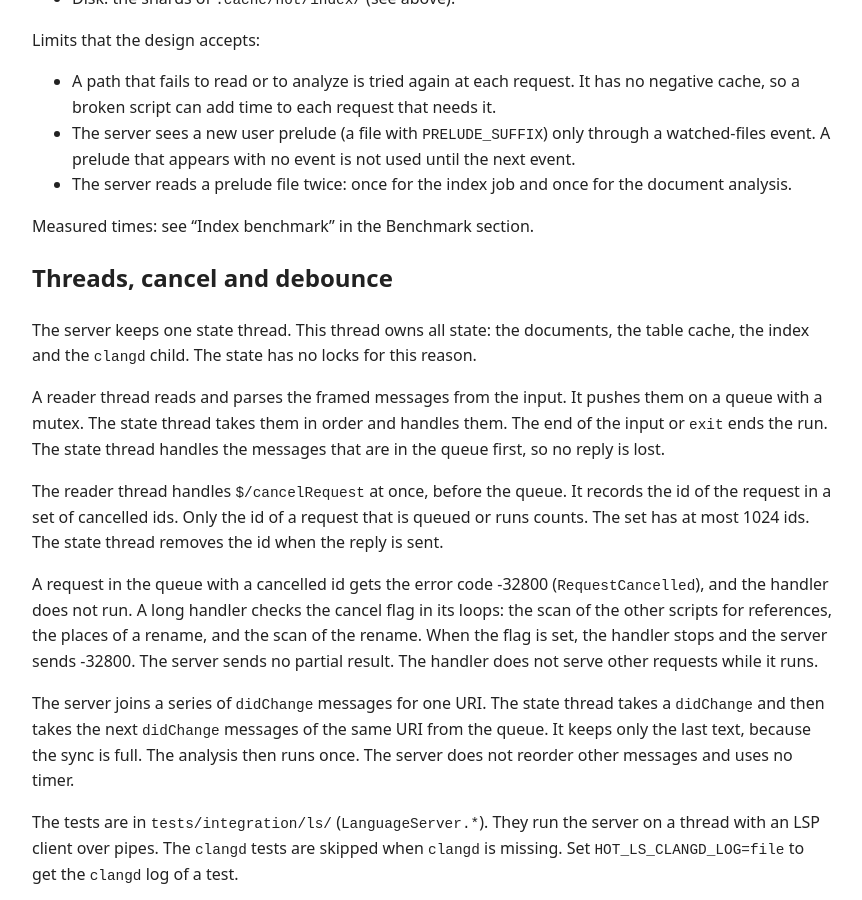
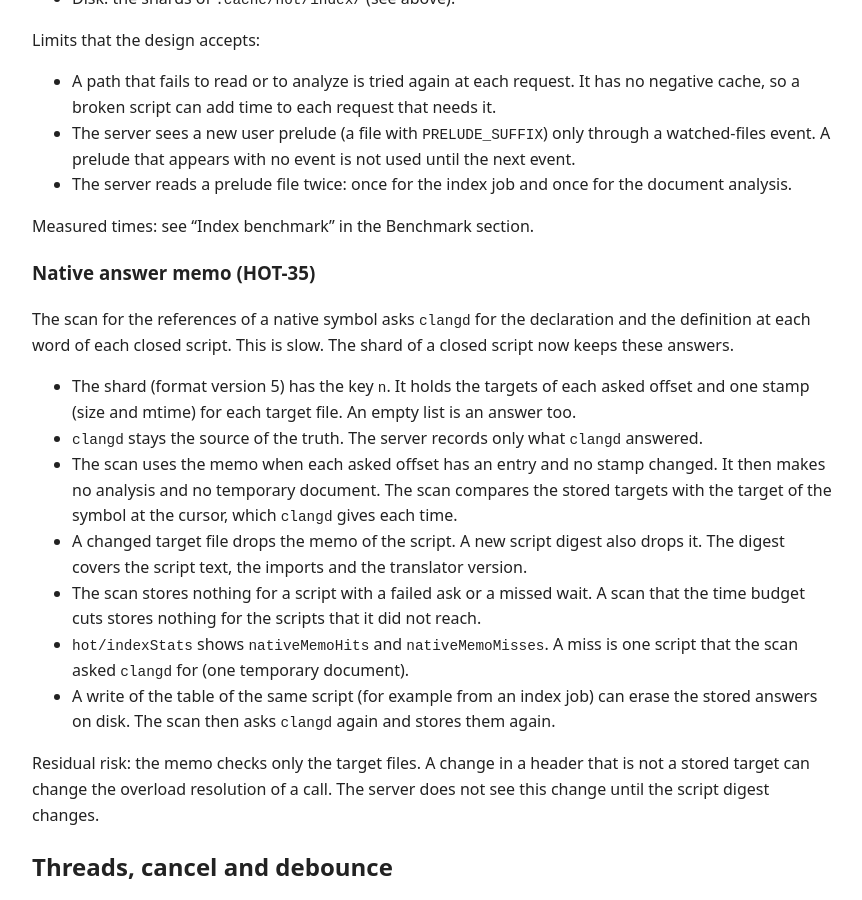
Before and after one commit to rokups/hotpp, a Jekyll site: the page built from doc/tools-ls.md, in a window 1280 px wide and 900 px high, scrolled down 10864 px. Shown: the whole window, without its empty margins (224-1086 px from the left). Built offline with Jekyll 4.4.1, drawn with Linux system fonts in a browser that asks for light colours.

Commit message:
HOT-35: document the native memo

```diff
--- a/doc/tools-ls.md
+++ b/doc/tools-ls.md
@@ -172,6 +172,20 @@ Limits that the design accepts:
 
 Measured times: see "Index benchmark" in the Benchmark section.
 
+### Native answer memo (HOT-35)
+
+The scan for the references of a native symbol asks `clangd` for the declaration and the definition at each word of each closed script. This is slow. The shard of a closed script now keeps these answers.
+
+- The shard (format version 5) has the key `n`. It holds the targets of each asked offset and one stamp (size and mtime) for each target file. An empty list is an answer too.
+- `clangd` stays the source of the truth. The server records only what `clangd` answered.
+- The scan uses the memo when each asked offset has an entry and no stamp changed. It then makes no analysis and no temporary document. The scan compares the stored targets with the target of the symbol at the cursor, which `clangd` gives each time.
+- A changed target file drops the memo of the script. A new script digest also drops it. The digest covers the script text, the imports and the translator version.
+- The scan stores nothing for a script with a failed ask or a missed wait. A scan that the time budget cuts stores nothing for the scripts that it did not reach.
+- `hot/indexStats` shows `nativeMemoHits` and `nativeMemoMisses`. A miss is one script that the scan asked `clangd` for (one temporary document).
+- A write of the table of the same script (for example from an index job) can erase the stored answers on disk. The scan then asks `clangd` again and stores them again.
+
+Residual risk: the memo checks only the target files. A change in a header that is not a stored target can change the overload resolution of a call. The server does not see this change until the script digest changes.
+
 ## Threads, cancel and debounce
 
 The server keeps one state thread. This thread owns all state: the documents, the table cache, the index and the `clangd` child. The state has no locks for this reason.
```
Also changed, not shown: 1 other file.
